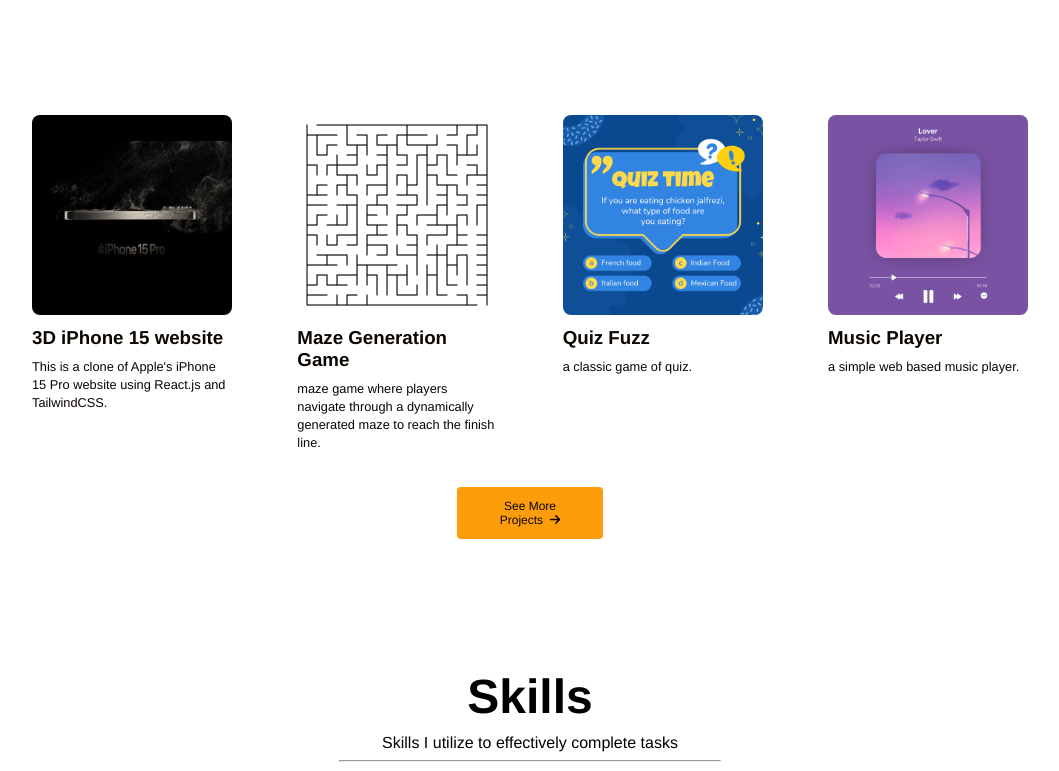
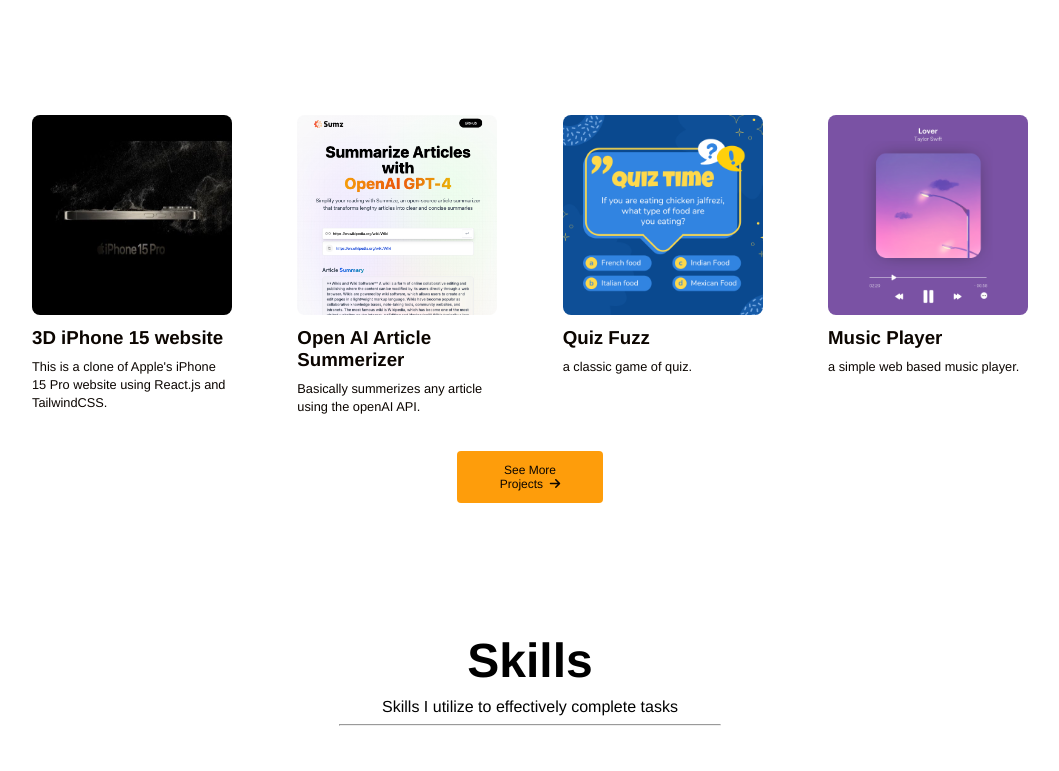
Before and after one commit to 10varsha/Portfolio-website, a plain HTML site: page index.html in a window 1280 px wide. Shown: the part 1305-2076 px from the top of the page, without its empty margins (110-1169 px from the left). Drawn offline with nearby package versions, Linux system fonts and the light colour scheme.

Commit message:
updated code

```diff
--- a/index.html
+++ b/index.html
@@ -65,13 +65,12 @@
             >
           </div>
         </a>
-        <a href="30days30projects/Maze generation game/index.html">
+        <a href="https://openai-article-summerizer-varsha.netlify.app/">
           <div class="card">
-            <img src="images/maze.png" />
-            <h3 class="proj-name">Maze Generation Game</h3>
+            <img src="images/summerizer.png" />
+            <h3 class="proj-name">Open AI Article Summerizer</h3>
             <span class="proj-desc">
-              maze game where players navigate through a dynamically generated
-              maze to reach the finish line.</span
+              Basically summerizes any article using the openAI API.</span
             >
           </div>
         </a>
```
Also changed, not shown: images/summerizer.png (added), 1 other file.
